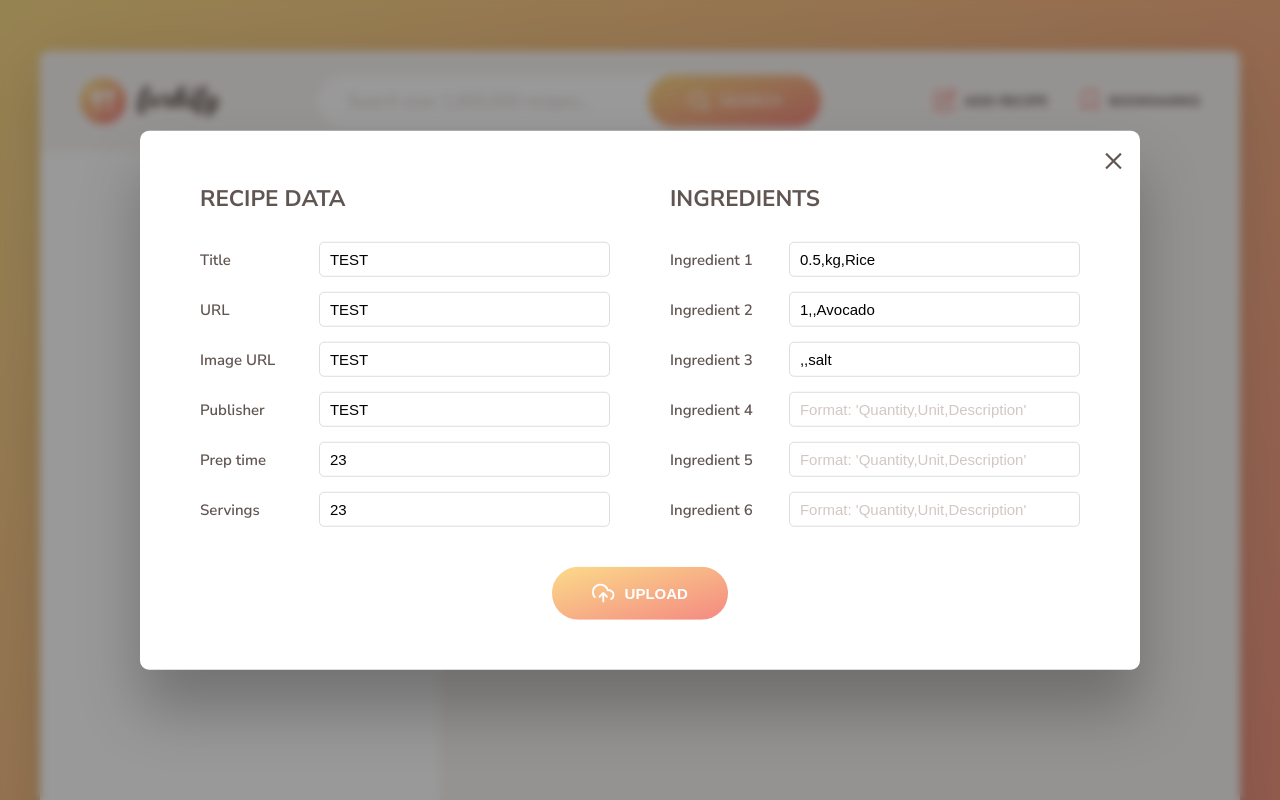
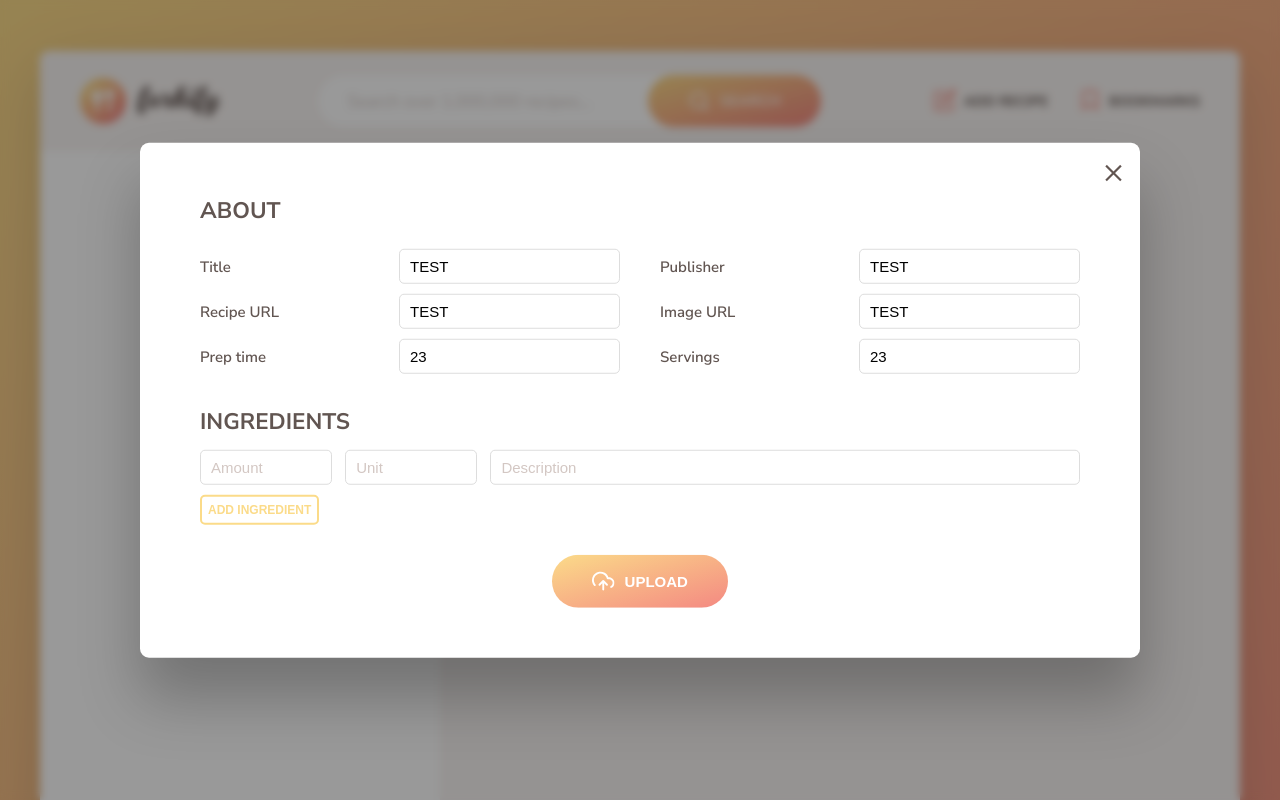
Before and after one commit to tihusky/forkify, a website built with Parcel: page index.html in a window 1280 px wide. Both pictures are taken after a click on the button "ADD RECIPE". Shown: the top 800 px of the page. Built offline with nearby package versions, Linux system fonts and the light colour scheme.

Commit message:
Change structure of recipe editor modal to allow for more than 6 ingredients
- Remove old markup
- Add separate fields for amount, unit and description
- Add (and style) Add Ingredient button

```diff
--- a/index.html
+++ b/index.html
@@ -260,64 +260,54 @@
     <div class="add-recipe-window hidden">
       <button class="btn--close-modal">&times;</button>
       <form class="upload">
-        <div class="upload__column">
-          <h3 class="upload__heading">Recipe data</h3>
+        <div class="upload__meta">
+          <h3 class="upload__heading">About</h3>
+          <div class="upload__input-group">
             <label>Title</label>
             <input value="TEST" required name="title" type="text" />
-          <label>URL</label>
+          </div>
+
+          <div class="upload__input-group">
+            <label>Publisher</label>
+            <input value="TEST" required name="publisher" type="text" />
+          </div>
+
+          <div class="upload__input-group">
+            <label>Recipe URL</label>
             <input value="TEST" required name="sourceUrl" type="text" />
+          </div>
+
+          <div class="upload__input-group">
             <label>Image URL</label>
             <input value="TEST" required name="image" type="text" />
-          <label>Publisher</label>
-          <input value="TEST" required name="publisher" type="text" />
+          </div>
+
+          <div class="upload__input-group">
             <label>Prep time</label>
             <input value="23" required name="cookingTime" type="number" />
+          </div>
+
+          <div class="upload__input-group">
             <label>Servings</label>
             <input value="23" required name="servings" type="number" />
           </div>
+        </div>
 
-        <div class="upload__column">
+        <div class="upload__ingredients">
           <h3 class="upload__heading">Ingredients</h3>
-          <label>Ingredient 1</label>
+
+          <div class="upload__ingredients-row ingredients-row--1">
+            <input type="number" required name="amount" placeholder="Amount" />
+            <input type="text" required name="unit" placeholder="Unit" />
             <input
-            value="0.5,kg,Rice"
               type="text"
               required
-            name="ingredient-1"
-            placeholder="Format: 'Quantity,Unit,Description'"
+              name="description"
+              placeholder="Description"
             />
-          <label>Ingredient 2</label>
-          <input
-            value="1,,Avocado"
-            type="text"
-            name="ingredient-2"
-            placeholder="Format: 'Quantity,Unit,Description'"
-          />
-          <label>Ingredient 3</label>
-          <input
-            value=",,salt"
-            type="text"
-            name="ingredient-3"
-            placeholder="Format: 'Quantity,Unit,Description'"
-          />
-          <label>Ingredient 4</label>
-          <input
-            type="text"
-            name="ingredient-4"
-            placeholder="Format: 'Quantity,Unit,Description'"
-          />
-          <label>Ingredient 5</label>
-          <input
-            type="text"
-            name="ingredient-5"
-            placeholder="Format: 'Quantity,Unit,Description'"
-          />
-          <label>Ingredient 6</label>
-          <input
-            type="text"
-            name="ingredient-6"
-            placeholder="Format: 'Quantity,Unit,Description'"
-          />
+          </div>
+
+          <button class="btn--add-ingredient">Add ingredient</button>
         </div>
 
         <button class="btn upload__btn">
--- a/src/sass/_components.scss
+++ b/src/sass/_components.scss
@@ -152,6 +152,24 @@
   }
 }
 
+.btn--add-ingredient {
+  padding: 0.5em;
+  background: transparent;
+  border: 2px solid $color-grad-1;
+  border-radius: 5px;
+  color: $color-grad-1;
+  font-size: 1.2rem;
+  font-weight: 600;
+  text-transform: uppercase;
+  cursor: pointer;
+  transition: all 0.2s;
+
+  &:hover {
+    border-color: $color-grad-2;
+    color: $color-grad-2;
+  }
+}
+
 .heading--2 {
   font-size: 2rem;
   font-weight: 700;
--- a/src/sass/_upload.scss
+++ b/src/sass/_upload.scss
@@ -38,15 +38,29 @@
 }
 
 .upload {
+  &__input-group {
+    display: flex;
+    align-items: center;
+    justify-content: space-between;
+  }
+
+  &__meta,
+  &__ingredients {
+    margin-bottom: 3rem;
+  }
+
+  &__meta {
     display: grid;
     grid-template-columns: 1fr 1fr;
-  gap: 4rem 6rem;
+    gap: 1rem 4rem;
+  }
 
-  &__column {
+  &__ingredients-row {
     display: grid;
-    grid-template-columns: 1fr 2.8fr;
-    align-items: center;
-    gap: 1.5rem;
+    grid-template-columns: 15% 15% 67%;
+    gap: 1.5%;
+    margin-bottom: 1rem;
+  }
 
   & label {
     font-size: 1.5rem;
@@ -72,23 +86,16 @@
     }
   }
 
-    & button {
-      grid-column: 1 / span 2;
-      justify-self: center;
-      margin-top: 1rem;
-    }
-  }
-
   &__heading {
     font-size: 2.25rem;
     font-weight: 700;
     text-transform: uppercase;
     margin-bottom: 1rem;
-    grid-column: 1/-1;
+    grid-column: 1 / -1;
   }
 
   &__btn {
-    grid-column: 1 / -1;
+    margin: 0 auto;
     justify-self: center;
   }
 }
```
Lines whose indentation alone changed are shown as unchanged.
